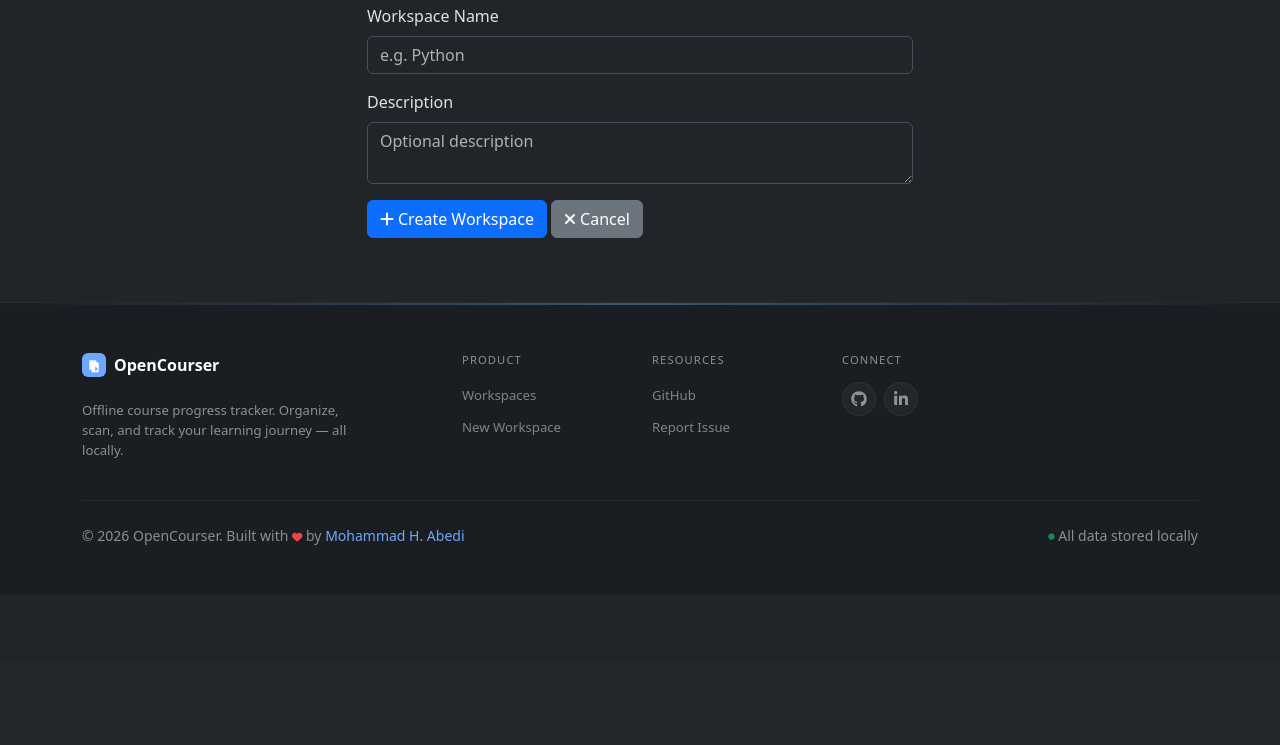
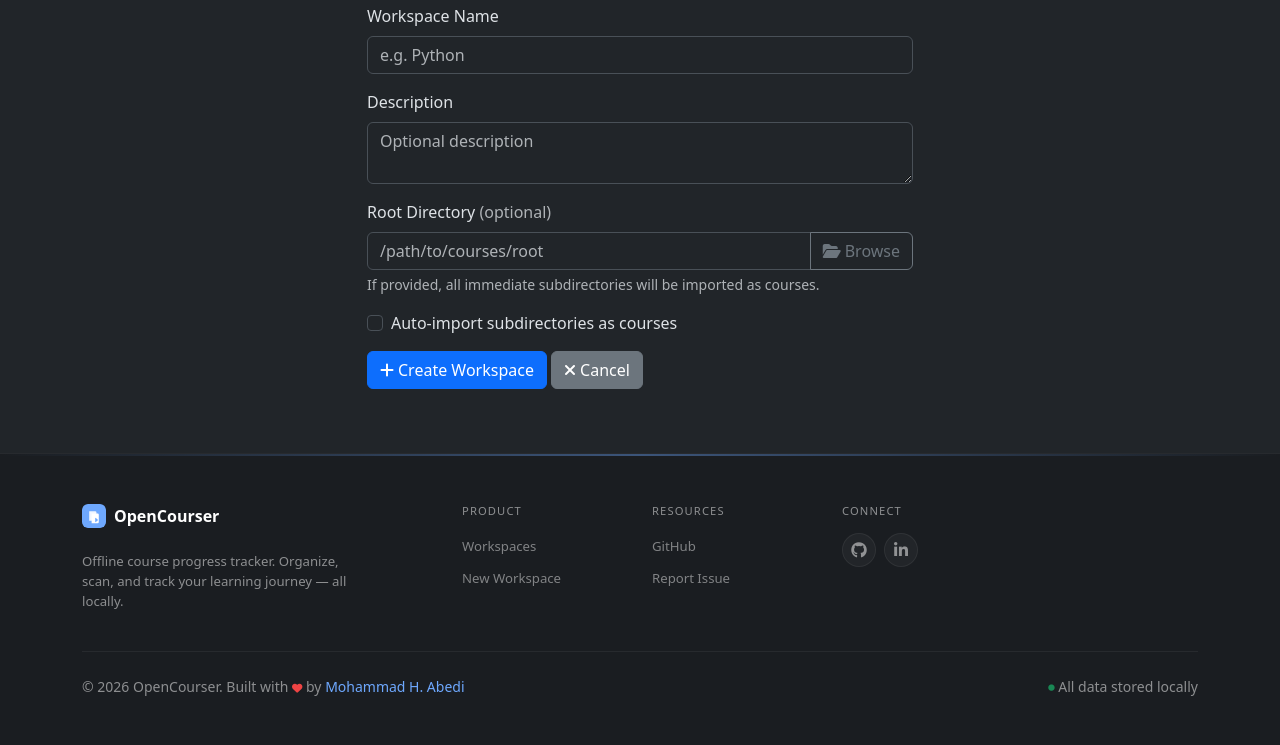
Before and after one commit to abedimhosein/open-courser, a Django app: page /create/ in a window 1280 px wide. Shown: the part 140-885 px from the top of the page. Before the commit the page ends 685 px from the top, so only its background shows below. Run offline with Django 5.2, Linux system fonts and the light colour scheme; some libraries are stand-ins or nearby versions.

Commit message:
smart solution

```diff
--- a/apps/workspaces/views.py
+++ b/apps/workspaces/views.py
@@ -66,6 +66,8 @@ def workspace_create(request: HttpRequest) -> HttpResponse:
     if request.method == "POST":
         name = request.POST.get("name", "").strip()
         description = request.POST.get("description", "").strip()
+        root_path = request.POST.get("root_path", "").strip()
+        auto_import = request.POST.get("auto_import") == "1"
 
         if not name:
             return render(
@@ -74,9 +76,15 @@ def workspace_create(request: HttpRequest) -> HttpResponse:
                 {"error": "Workspace name is required."},
             )
 
+        if auto_import and not root_path:
+            return render(
+                request,
+                "workspaces/create.html",
+                {"error": "Root directory is required when auto-import is enabled."},
+            )
+
         try:
             workspace = create_workspace(name, description)
-            return redirect("workspace_detail", pk=workspace.pk)
         except ValueError as e:
             return render(
                 request,
@@ -84,7 +92,33 @@ def workspace_create(request: HttpRequest) -> HttpResponse:
                 {"error": str(e)},
             )
 
+        if auto_import and root_path:
+            _import_courses_from_root(workspace, root_path)
+
+        return redirect("workspace_detail", pk=workspace.pk)
+
     return render(request, "workspaces/create.html")
+
+
+def _import_courses_from_root(workspace: Workspace, root_path: str) -> None:
+    """Scan root_path and create a course for each immediate subdirectory."""
+    root = Path(root_path)
+    if not root.exists() or not root.is_dir():
+        return
+
+    for entry in sorted(root.iterdir(), key=lambda e: e.name.lower()):
+        if not entry.is_dir() or entry.name.startswith((".", "_")):
+            continue
+
+        course = Course.objects.create(
+            workspace=workspace,
+            title=entry.name,
+            root_path=str(entry.resolve()),
+        )
+        try:
+            scan_course(course)
+        except Exception:
+            pass
 
 
 def workspace_delete(request: HttpRequest, pk: int) -> HttpResponse:
--- a/templates/workspaces/create.html
+++ b/templates/workspaces/create.html
@@ -23,9 +23,41 @@
                 <textarea class="form-control" id="description" name="description"
                           rows="2" placeholder="Optional description"></textarea>
             </div>
+            <div class="mb-3">
+                <label for="root_path" class="form-label">Root Directory <span class="text-muted">(optional)</span></label>
+                <div class="input-group">
+                    <input type="text" class="form-control" id="root_path" name="root_path"
+                           placeholder="/path/to/courses/root">
+                    <button class="btn btn-outline-secondary"
+                            hx-get="{% url 'browse_directories' %}"
+                            hx-target="#dir-browser-container"
+                            hx-swap="innerHTML">
+                        <i class="fa-solid fa-folder-open me-1"></i>Browse
+                    </button>
+                </div>
+                <div class="form-text">
+                    If provided, all immediate subdirectories will be imported as courses.
+                </div>
+                <div id="dir-browser-container" class="mt-2"></div>
+            </div>
+            <div class="mb-3 form-check">
+                <input type="checkbox" class="form-check-input" id="auto_import" name="auto_import" value="1">
+                <label class="form-check-label" for="auto_import">
+                    Auto-import subdirectories as courses
+                </label>
+            </div>
             <button type="submit" class="btn btn-primary"><i class="fa-solid fa-plus me-1"></i>Create Workspace</button>
             <a href="{% url 'workspace_list' %}" class="btn btn-secondary"><i class="fa-solid fa-xmark me-1"></i>Cancel</a>
         </form>
     </div>
 </div>
 {% endblock %}
+
+{% block extra_scripts %}
+<script>
+    function selectDir(path) {
+        document.getElementById('root_path').value = path;
+        document.getElementById('dir-browser-container').innerHTML = '';
+    }
+</script>
+{% endblock %}
```
